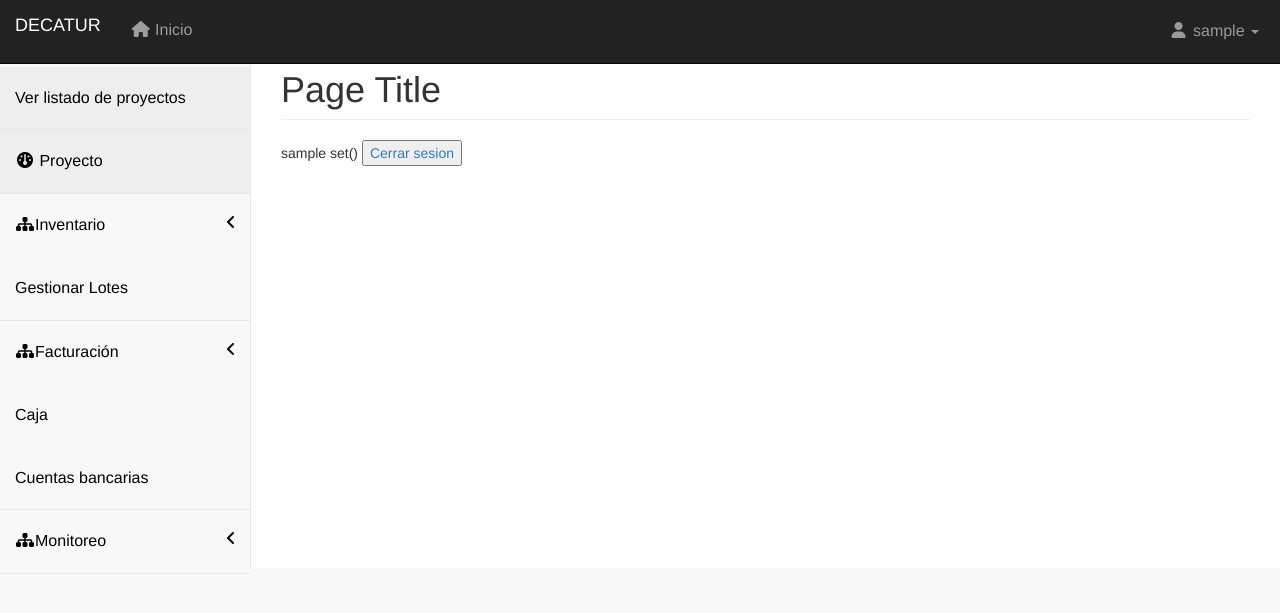
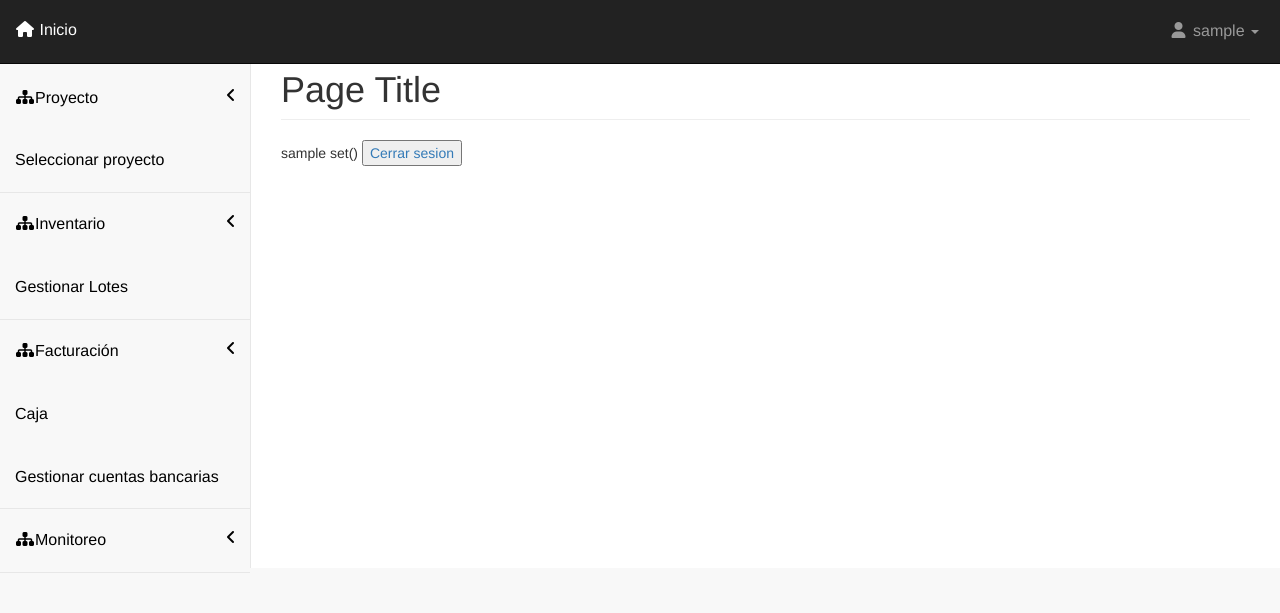
Before and after one commit to williamVM4/ProyectoDSI, a Django app: page /otro/ in a window 1280 px wide. Shown: the top 613 px of the page. Run offline with Django 4.2, Linux system fonts and the light colour scheme; the visitor is signed in with stand-in values (Sample User, id 1); some libraries are stand-ins or nearby versions.

Commit message:
Inicio OK

```diff
--- a/SistemaDeRegistroDePagos/templates/navbar.html
+++ b/SistemaDeRegistroDePagos/templates/navbar.html
@@ -2,10 +2,6 @@
 {% load my_templatetag %}
 <!-- Navigation -->
 <nav class="navbar navbar-inverse navbar-fixed-top" role="navigation">
-    <div class="navbar-header">
-        <a class="navbar-brand" href="#">DECATUR</a>
-    </div>
-
     <button type="button" class="navbar-toggle" data-toggle="collapse" data-target=".navbar-collapse">
         <span class="sr-only">Toggle navigation</span>
         <span class="icon-bar"></span>
@@ -15,7 +11,7 @@
 
     <!-- Top Navigation: Left Menu -->
     <ul class="nav navbar-nav navbar-left navbar-top-links">
-        <li><a href="{% url 'home' %}"><i class="fa fa-home fa-fw"></i> Inicio</a></li>
+        <li><a href="{% url 'homeProyecto' idp=idp %}"><i class="fa fa-home fa-fw"></i> Inicio</a></li>
     </ul>
 
     <!-- Top Navigation: Right Menu -->
@@ -44,10 +40,12 @@
 
             <ul class="nav" id="side-menu">
                 <li>
-                    <a class="active" href="{% url 'home'%}"></i>Ver listado de proyectos</a>
-                </li>
-                <li>
-                    <a href="{% url 'homeProyecto' idp=idp %}" class="active"><i class="fa fa-dashboard fa-fw"></i> Proyecto</a>
+                    <a href="{% url 'homeProyecto' idp=idp %}"><i class="fa fa-sitemap fa-fw"></i>Proyecto<span class="fa arrow"></span></a>
+                    <ul class="nav nav-second-level">
+                        <li>
+                            <a href="{% url 'home'%}">Seleccionar proyecto</a>
+                        </li>
+                    </ul>
                 </li>
                 <li>
                     <a href="#"><i class="fa fa-sitemap fa-fw"></i>Inventario<span class="fa arrow"></span></a>
@@ -64,7 +62,7 @@
                             <a href="{% url 'caja' idp=idp%}">Caja</a>
                         </li>
                         <li>
-                            <a href="{% url 'cuentas' idp=idp%}">Cuentas bancarias</a>
+                            <a href="{% url 'cuentas' idp=idp%}">Gestionar cuentas bancarias</a>
                         </li>
                     </ul>
                 </li>
```
Also changed, not shown: SistemaDeRegistroDePagos/templates/home.html (+0 -9 lines).
